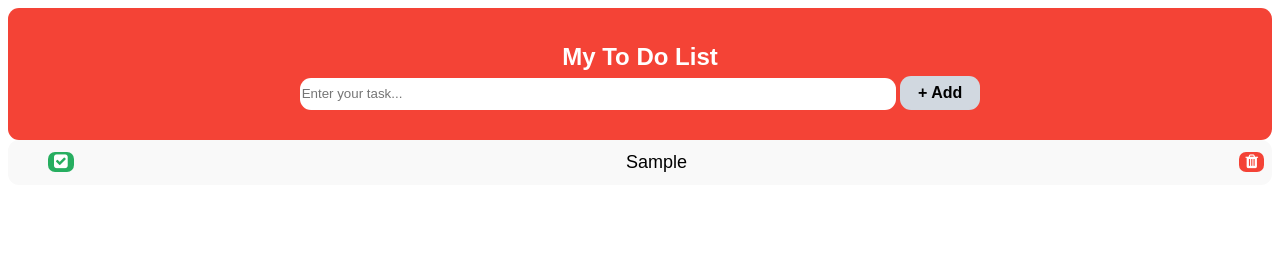
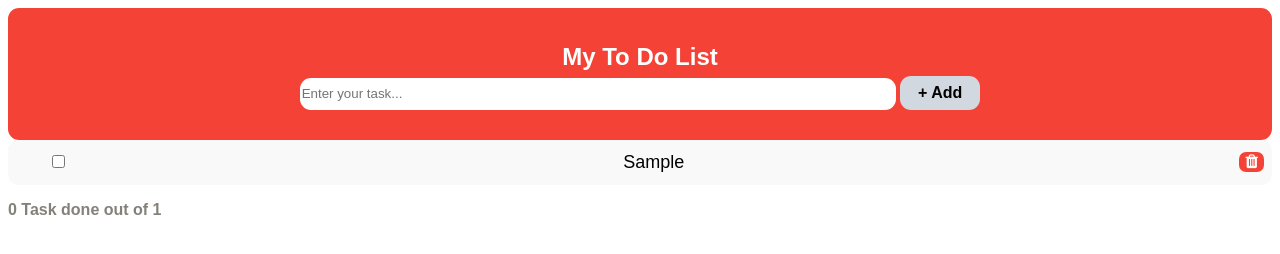
Before and after one commit to SudevSanthosh/to-do-list, a plain HTML site: page index.html in a window 1280 px wide. Both pictures are taken after typing "Sample" into the empty fields and a click on the button "+ Add". Drawn offline with Linux system fonts and the light colour scheme.

Commit message:
- added task status ttitle - fixed refreshing page issue on enter key hit - mouse pointer styles fixed

```diff
--- a/index.css
+++ b/index.css
@@ -29,13 +29,14 @@ body{
 }
 
 .task-list-items{
-  cursor: pointer;
+
   padding: 12px 8px 12px 40px;
   background: #eee;
   font-size: 18px;
   transition: 0.2s;
   border-radius: 11px;
   justify-content: center;
+
 }
 
 .task-list-items:nth-child(odd) {
@@ -64,6 +65,7 @@ body{
     font-size: 16px;
     border-radius: 11px;
     font-weight: bold;
+    cursor: pointer;
   }
   .add-item-button:hover{
     background-color:#84817a;
@@ -78,24 +80,20 @@ body{
       font-weight: bolder;
       color: white;
       border: none;
+      cursor: pointer;
 
     }
     .delete-button:hover{
         background: white;
         color: #f44336;
     }
-    .done-button{
+    .task-done{
       float: left;
-      justify-content: center;
-      background: #27ae60;
-      border-radius:7px;
-      font-weight: bolder;
-      color: white;
+    }
+
+.task-complete-heading{
+
       font-size: 16px;
-      border: none;
-
+      font-weight: bold;
+      color: #84817a;
     }
-    .done-button:hover{
-      background: white;
-      color:#27ae60;
-    }
--- a/index.html
+++ b/index.html
@@ -15,12 +15,14 @@
 
 <div  class="main-container">
   <h2 class="main-heading">My To Do List</h2>
-  <form>
+  <form onsubmit="return false;">
       <input type="text" class="to-do-input" id="taskInput" placeholder="Enter your task...">
-      <button type="button" class="add-item-button" value="Add Item" onclick="addNewItem()">+ Add</button>
+      <button type="button" class="add-item-button" onclick="addNewItem()">+ Add</button>
   </form>
+
 </div>
 <ul class="task-list" id="taskList">
 </ul>
+<h3 id="taskComplete" class="task-complete-heading"></h3>
 </body>
 </html>
--- a/index.js
+++ b/index.js
@@ -1,31 +1,32 @@
-//function to append new list items to to-do list
-
+//function to add buttons and li items
 function addNewItem()
 {
-    let taskListItems = document.createElement("li");            //declaring new variables
-    let deleteButton = document.createElement("button");
-    let doneButton = document.createElement("button");
+    var taskListItem = document.createElement("li");
+    taskListItem.className += "task-list-items"
     var inputValue = document.getElementById("taskInput").value;
     var textnode= document.createTextNode(inputValue);
-    doneButton.className += "done-button"                        //classnames for new elements
-    taskListItems.className += "task-list-items"
+    var deleteButton = document.createElement("button");
     deleteButton.className += "delete-button"
-    taskListItems.appendChild(textnode);
+    deleteButton.innerHTML = '<i class = "fa fa-trash"></i>';
+    var checkBox = document.createElement("input");
+    checkBox.type='checkbox';
+    checkBox.className += "task-done";
+    taskListItem.appendChild(textnode);
     if (inputValue === '')
       {
-        alert("cant be empty");
+        alert("Task cannot be empty");
       }
     else {
-        document.getElementById("taskList").appendChild(taskListItems);
-        deleteButton.innerHTML = '<i class = "fa fa-trash"></i>';
-        taskListItems.appendChild(deleteButton);
-        doneButton.innerHTML = '<i class=" fa fa-check-square" aria-hidden="true"></i>';
-        taskListItems.appendChild(doneButton);
-        deleteButton.addEventListener('click',()=>this.deleteTask(taskList));
-        doneButton.addEventListener('click',()=>this.doneTask(taskList))
+        document.getElementById("taskList").appendChild(taskListItem);
+        taskListItem.appendChild(deleteButton);
+        taskListItem.appendChild(checkBox);
+        doneTask();
+        checkBox.addEventListener('click',()=>this.doneTask());
+        deleteButton.addEventListener('click',()=>this.deleteTask());
         }
       document.getElementById("taskInput").value = "";
     }
+
 
 //function to remove list item from the list when "trash" button is pressed
 
@@ -41,17 +42,22 @@ function addNewItem()
     }
 }
 
-//function to strike out list when "check" button is pressed
+//function to get the count detail of task status
+function doneTask() {
+  var item = document.getElementsByTagName("input");
+  var totalCheckbox=0;
+  var checkedCheckbox=0;
+  for(var j=0;j<item.length;j++)
+  {
+    if (item[j].type === "checkbox")
+    {
+      totalCheckbox=totalCheckbox+1;
+    }
+    if (item[j].checked === true)
+    {
+      checkedCheckbox=checkedCheckbox+1;
+    }
 
-function doneTask()
-  {
-    var donebtn = document.getElementsByClassName("done-button");
-    for(var i=0; i < donebtn.length;i++) {
-      donebtn[i].onclick = function() {
-        var div =this.parentElement;
-        div.style.textDecoration= "line-through";
-        div.style.background="#485460";
-        div.style.color="white";
   }
+  document.getElementById("taskComplete").innerHTML = checkedCheckbox + " Task done out of " + totalCheckbox;
 }
-}
```
Lines whose indentation alone changed are shown as unchanged.
